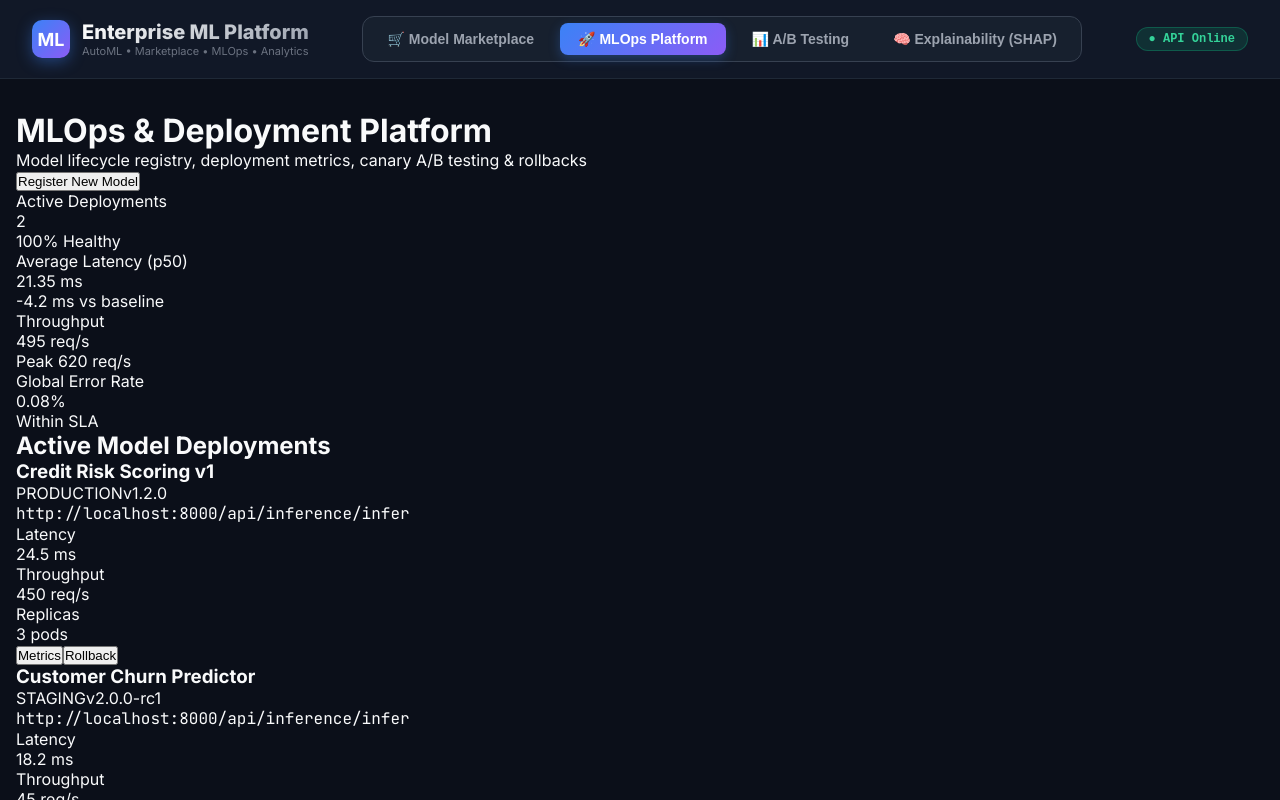
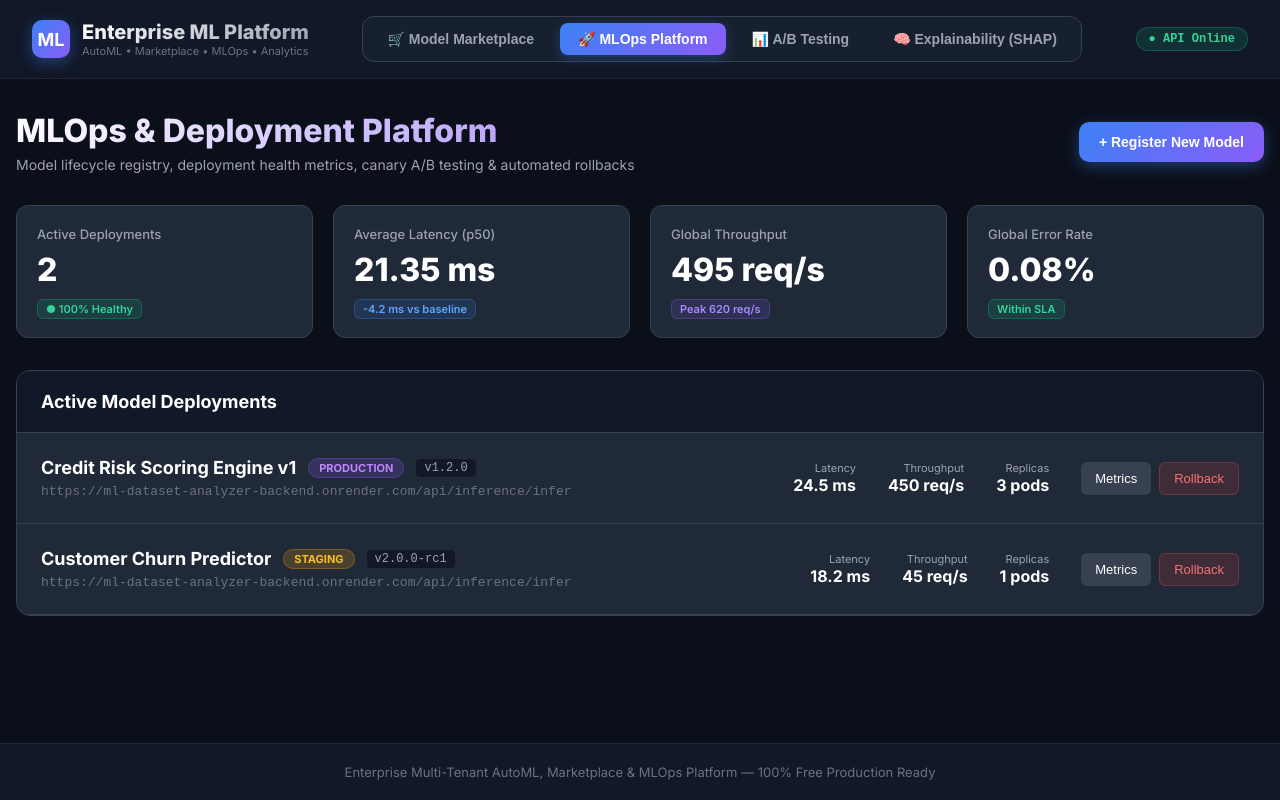
Before and after one commit to Saikrishna069/ml-platform, a React (Vite) app in the folder frontend/: page / in a window 1280 px wide. Both pictures are taken after a click on the button "🚀 MLOps Platform". Shown: the top 800 px of the page. Built offline with nearby package versions, Linux system fonts and the light colour scheme.

Commit message:
Complete dark glassmorphism UI for all platform tabs

```diff
--- a/frontend/src/pages/MLOpsDashboard.tsx
+++ b/frontend/src/pages/MLOpsDashboard.tsx
@@ -17,7 +17,7 @@ export default function MLOpsDashboard() {
   const [deployments] = useState<Deployment[]>([
     {
       id: 1,
-      name: 'Credit Risk Scoring v1',
+      name: 'Credit Risk Scoring Engine v1',
       environment: 'production',
       status: 'deployed',
       version: '1.2.0',
@@ -25,7 +25,7 @@ export default function MLOpsDashboard() {
       latency_ms: 24.5,
       request_rate: 450,
       error_rate: 0.001,
-      api_endpoint: 'http://localhost:8000/api/inference/infer'
+      api_endpoint: 'https://ml-dataset-analyzer-backend.onrender.com/api/inference/infer'
     },
     {
       id: 2,
@@ -37,93 +37,131 @@ export default function MLOpsDashboard() {
       latency_ms: 18.2,
       request_rate: 45,
       error_rate: 0.0,
-      api_endpoint: 'http://localhost:8000/api/inference/infer'
+      api_endpoint: 'https://ml-dataset-analyzer-backend.onrender.com/api/inference/infer'
     }
   ]);
 
   return (
-    <div className="min-h-screen bg-gray-50 py-12 px-4">
-      <div className="max-w-7xl mx-auto">
-        <div className="mb-8 flex justify-between items-center">
+    <div style={{ maxWidth: '1280px', margin: '0 auto' }}>
+      {/* Title Header */}
+      <div style={{ display: 'flex', justifyContent: 'space-between', alignItems: 'center', marginBottom: '32px' }}>
         <div>
-            <h1 className="text-4xl font-bold text-gray-900 mb-2">MLOps & Deployment Platform</h1>
-            <p className="text-gray-600">Model lifecycle registry, deployment metrics, canary A/B testing & rollbacks</p>
+          <h1 style={{ fontSize: '32px', fontWeight: '800', marginBottom: '6px', background: 'linear-gradient(135deg, #ffffff 0%, #a78bfa 100%)', WebkitBackgroundClip: 'text', WebkitTextFillColor: 'transparent' }}>
+            MLOps & Deployment Platform
+          </h1>
+          <p style={{ color: '#9ca3af', fontSize: '14px' }}>
+            Model lifecycle registry, deployment health metrics, canary A/B testing & automated rollbacks
+          </p>
         </div>
-          <button className="px-4 py-2 bg-blue-600 text-white font-medium rounded-lg hover:bg-blue-700">
-            Register New Model
+        <button style={{
+          background: 'linear-gradient(135deg, #3b82f6 0%, #8b5cf6 100%)',
+          color: '#fff',
+          border: 'none',
+          borderRadius: '10px',
+          padding: '12px 20px',
+          fontWeight: '700',
+          fontSize: '14px',
+          cursor: 'pointer',
+          boxShadow: '0 4px 15px rgba(59, 130, 246, 0.4)'
+        }}>
+          + Register New Model
         </button>
       </div>
 
-        {/* Status Metrics Banner */}
-        <div className="grid grid-cols-1 md:grid-cols-4 gap-6 mb-8">
-          <div className="bg-white rounded-lg shadow p-6">
-            <p className="text-sm font-medium text-gray-500">Active Deployments</p>
-            <p className="text-3xl font-bold text-gray-900 mt-2">2</p>
-            <span className="inline-block mt-2 px-2 py-0.5 text-xs bg-green-100 text-green-800 rounded">100% Healthy</span>
+      {/* Metric Cards Banner */}
+      <div style={{ display: 'grid', gridTemplateColumns: 'repeat(auto-fit, minmax(240px, 1fr))', gap: '20px', marginBottom: '32px' }}>
+        <div style={{ backgroundColor: '#1f2937', border: '1px solid #374151', borderRadius: '12px', padding: '20px' }}>
+          <p style={{ fontSize: '13px', color: '#9ca3af', fontWeight: '500' }}>Active Deployments</p>
+          <p style={{ fontSize: '32px', fontWeight: '800', color: '#fff', margin: '8px 0' }}>2</p>
+          <span style={{ background: 'rgba(16, 185, 129, 0.15)', color: '#34d399', border: '1px solid rgba(16, 185, 129, 0.3)', padding: '2px 8px', borderRadius: '6px', fontSize: '11px', fontWeight: '600' }}>
+            ● 100% Healthy
+          </span>
         </div>
 
-          <div className="bg-white rounded-lg shadow p-6">
-            <p className="text-sm font-medium text-gray-500">Average Latency (p50)</p>
-            <p className="text-3xl font-bold text-gray-900 mt-2">21.35 ms</p>
-            <span className="inline-block mt-2 px-2 py-0.5 text-xs bg-blue-100 text-blue-800 rounded">-4.2 ms vs baseline</span>
+        <div style={{ backgroundColor: '#1f2937', border: '1px solid #374151', borderRadius: '12px', padding: '20px' }}>
+          <p style={{ fontSize: '13px', color: '#9ca3af', fontWeight: '500' }}>Average Latency (p50)</p>
+          <p style={{ fontSize: '32px', fontWeight: '800', color: '#fff', margin: '8px 0' }}>21.35 ms</p>
+          <span style={{ background: 'rgba(59, 130, 246, 0.15)', color: '#60a5fa', border: '1px solid rgba(59, 130, 246, 0.3)', padding: '2px 8px', borderRadius: '6px', fontSize: '11px', fontWeight: '600' }}>
+            -4.2 ms vs baseline
+          </span>
         </div>
 
-          <div className="bg-white rounded-lg shadow p-6">
-            <p className="text-sm font-medium text-gray-500">Throughput</p>
-            <p className="text-3xl font-bold text-gray-900 mt-2">495 req/s</p>
-            <span className="inline-block mt-2 px-2 py-0.5 text-xs bg-purple-100 text-purple-800 rounded">Peak 620 req/s</span>
+        <div style={{ backgroundColor: '#1f2937', border: '1px solid #374151', borderRadius: '12px', padding: '20px' }}>
+          <p style={{ fontSize: '13px', color: '#9ca3af', fontWeight: '500' }}>Global Throughput</p>
+          <p style={{ fontSize: '32px', fontWeight: '800', color: '#fff', margin: '8px 0' }}>495 req/s</p>
+          <span style={{ background: 'rgba(139, 92, 246, 0.15)', color: '#a78bfa', border: '1px solid rgba(139, 92, 246, 0.3)', padding: '2px 8px', borderRadius: '6px', fontSize: '11px', fontWeight: '600' }}>
+            Peak 620 req/s
+          </span>
         </div>
 
-          <div className="bg-white rounded-lg shadow p-6">
-            <p className="text-sm font-medium text-gray-500">Global Error Rate</p>
-            <p className="text-3xl font-bold text-gray-900 mt-2">0.08%</p>
-            <span className="inline-block mt-2 px-2 py-0.5 text-xs bg-green-100 text-green-800 rounded">Within SLA</span>
+        <div style={{ backgroundColor: '#1f2937', border: '1px solid #374151', borderRadius: '12px', padding: '20px' }}>
+          <p style={{ fontSize: '13px', color: '#9ca3af', fontWeight: '500' }}>Global Error Rate</p>
+          <p style={{ fontSize: '32px', fontWeight: '800', color: '#fff', margin: '8px 0' }}>0.08%</p>
+          <span style={{ background: 'rgba(16, 185, 129, 0.15)', color: '#34d399', border: '1px solid rgba(16, 185, 129, 0.3)', padding: '2px 8px', borderRadius: '6px', fontSize: '11px', fontWeight: '600' }}>
+            Within SLA
+          </span>
         </div>
       </div>
 
-        {/* Deployments List */}
-        <div className="bg-white rounded-lg shadow overflow-hidden">
-          <div className="p-6 border-b border-gray-200">
-            <h2 className="text-xl font-bold text-gray-900">Active Model Deployments</h2>
+      {/* Active Deployments Table Card */}
+      <div style={{ backgroundColor: '#1f2937', border: '1px solid #374151', borderRadius: '14px', overflow: 'hidden' }}>
+        <div style={{ padding: '20px 24px', borderBottom: '1px solid #374151', backgroundColor: '#111827' }}>
+          <h2 style={{ fontSize: '18px', fontWeight: '700', color: '#fff' }}>Active Model Deployments</h2>
         </div>
 
-          <div className="divide-y divide-gray-200">
+        <div style={{ display: 'flex', flexDirection: 'column' }}>
           {deployments.map((dep) => (
-              <div key={dep.id} className="p-6 flex flex-col md:flex-row md:items-center justify-between gap-4">
+            <div key={dep.id} style={{
+              padding: '24px',
+              borderBottom: '1px solid #374151',
+              display: 'flex',
+              flexWrap: 'wrap',
+              justifyContent: 'space-between',
+              alignItems: 'center',
+              gap: '16px'
+            }}>
               <div>
-                  <div className="flex items-center gap-3">
-                    <h3 className="text-lg font-bold text-gray-900">{dep.name}</h3>
-                    <span className={`px-2.5 py-0.5 rounded-full text-xs font-semibold ${
-                      dep.environment === 'production' ? 'bg-purple-100 text-purple-800' : 'bg-yellow-100 text-yellow-800'
-                    }`}>
+                <div style={{ display: 'flex', alignItems: 'center', gap: '12px', marginBottom: '6px' }}>
+                  <h3 style={{ fontSize: '18px', fontWeight: '700', color: '#fff' }}>{dep.name}</h3>
+                  <span style={{
+                    background: dep.environment === 'production' ? 'rgba(139, 92, 246, 0.2)' : 'rgba(245, 158, 11, 0.2)',
+                    color: dep.environment === 'production' ? '#c084fc' : '#fbbf24',
+                    border: dep.environment === 'production' ? '1px solid rgba(139, 92, 246, 0.3)' : '1px solid rgba(245, 158, 11, 0.3)',
+                    padding: '2px 10px',
+                    borderRadius: '9999px',
+                    fontSize: '11px',
+                    fontWeight: '700'
+                  }}>
                     {dep.environment.toUpperCase()}
                   </span>
-                    <span className="px-2 py-0.5 rounded text-xs bg-gray-100 text-gray-700">v{dep.version}</span>
+                  <span style={{ background: '#111827', color: '#9ca3af', padding: '2px 8px', borderRadius: '4px', fontSize: '12px', fontFamily: 'monospace' }}>
+                    v{dep.version}
+                  </span>
                 </div>
-                  <p className="text-sm text-gray-500 mt-1 font-mono">{dep.api_endpoint}</p>
+                <p style={{ fontSize: '13px', color: '#6b7280', fontFamily: 'monospace' }}>{dep.api_endpoint}</p>
               </div>
 
-                <div className="flex items-center gap-6">
-                  <div className="text-right">
-                    <p className="text-xs text-gray-500">Latency</p>
-                    <p className="font-semibold">{dep.latency_ms} ms</p>
+              <div style={{ display: 'flex', alignItems: 'center', gap: '32px' }}>
+                <div style={{ textAlign: 'right' }}>
+                  <span style={{ fontSize: '11px', color: '#9ca3af', display: 'block' }}>Latency</span>
+                  <span style={{ fontSize: '16px', fontWeight: '700', color: '#fff' }}>{dep.latency_ms} ms</span>
                 </div>
 
-                  <div className="text-right">
-                    <p className="text-xs text-gray-500">Throughput</p>
-                    <p className="font-semibold">{dep.request_rate} req/s</p>
+                <div style={{ textAlign: 'right' }}>
+                  <span style={{ fontSize: '11px', color: '#9ca3af', display: 'block' }}>Throughput</span>
+                  <span style={{ fontSize: '16px', fontWeight: '700', color: '#fff' }}>{dep.request_rate} req/s</span>
                 </div>
 
-                  <div className="text-right">
-                    <p className="text-xs text-gray-500">Replicas</p>
-                    <p className="font-semibold">{dep.replicas} pods</p>
+                <div style={{ textAlign: 'right' }}>
+                  <span style={{ fontSize: '11px', color: '#9ca3af', display: 'block' }}>Replicas</span>
+                  <span style={{ fontSize: '16px', fontWeight: '700', color: '#fff' }}>{dep.replicas} pods</span>
                 </div>
 
-                  <div className="flex items-center gap-2">
-                    <button className="px-3 py-1.5 bg-gray-100 text-gray-700 rounded text-sm hover:bg-gray-200">
+                <div style={{ display: 'flex', gap: '8px' }}>
+                  <button style={{ background: '#374151', color: '#fff', border: 'none', padding: '8px 14px', borderRadius: '6px', fontSize: '13px', cursor: 'pointer' }}>
                     Metrics
                   </button>
-                    <button className="px-3 py-1.5 bg-red-50 text-red-600 rounded text-sm hover:bg-red-100">
+                  <button style={{ background: 'rgba(239, 68, 68, 0.15)', color: '#f87171', border: '1px solid rgba(239, 68, 68, 0.3)', padding: '8px 14px', borderRadius: '6px', fontSize: '13px', cursor: 'pointer' }}>
                     Rollback
                   </button>
                 </div>
@@ -133,6 +171,5 @@ export default function MLOpsDashboard() {
         </div>
       </div>
     </div>
-    </div>
   );
 }
```
Also changed, not shown: frontend/src/pages/AdvancedAnalytics.tsx (+58 -60 lines), frontend/src/pages/ModelExplainability.tsx (+32 -26 lines). Lines whose indentation alone changed are shown as unchanged.
